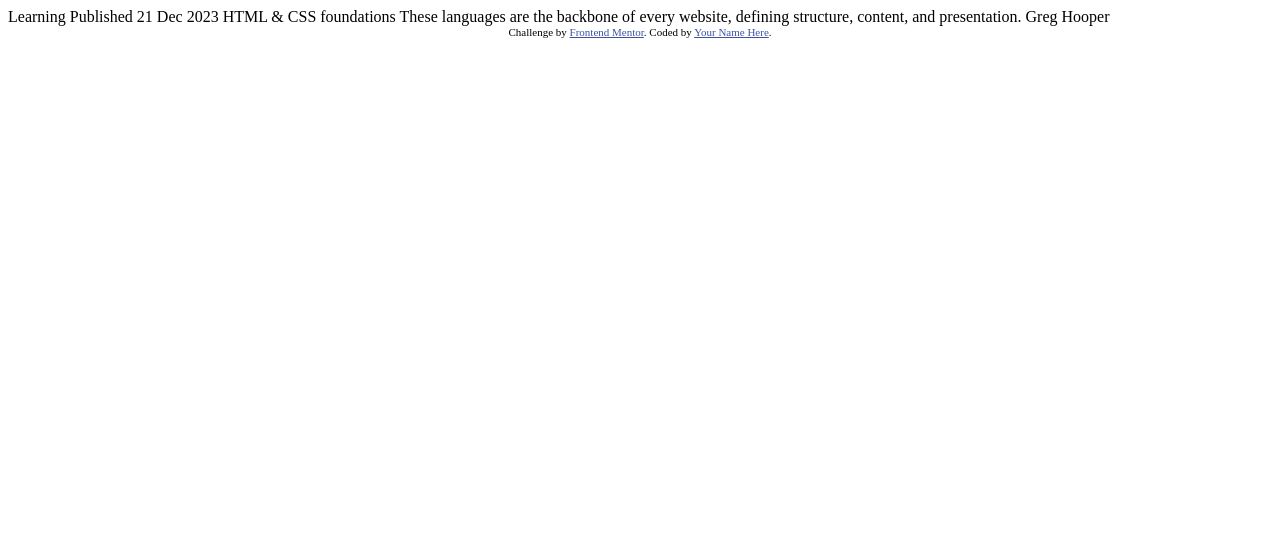
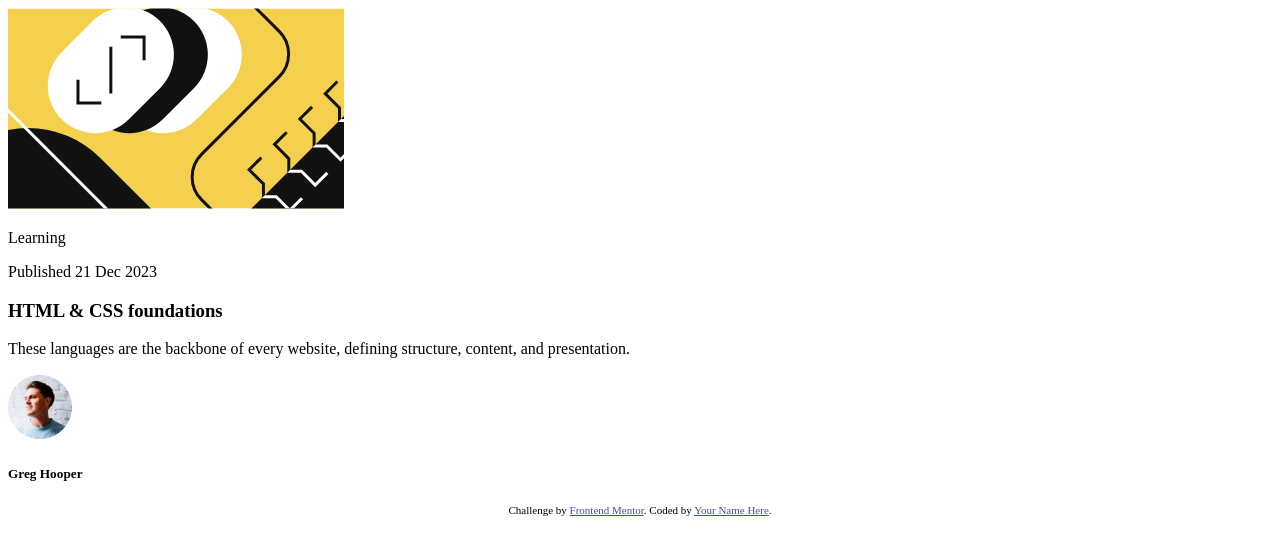
Before and after one commit to morrryyyyy/blog_preview_card, a plain HTML site: page index.html in a window 1280 px wide. Drawn offline with Linux system fonts and the light colour scheme.

Commit message:
set up markup skeleton

```diff
--- a/index.html
+++ b/index.html
@@ -3,29 +3,32 @@
 <head>
   <meta charset="UTF-8">
   <meta name="viewport" content="width=device-width, initial-scale=1.0"> <!-- displays site properly based on user's device -->
-
   <link rel="icon" type="image/png" sizes="32x32" href="./assets/images/favicon-32x32.png">
-
+  <link rel="stylesheet" href="style.css">
   <title>Frontend Mentor | Blog preview card</title>
-
-  <!-- Feel free to remove these styles or customise in your own stylesheet 👍 -->
-  <style>
-    .attribution { font-size: 11px; text-align: center; }
-    .attribution a { color: hsl(228, 45%, 44%); }
-  </style>
 </head>
 <body>
-
+<div class="container">
+  <img src="./assets/images/illustration-article.svg" alt="">
+<p class="box-tag">
   Learning
-
+</p>
+<p>
   Published 21 Dec 2023
-
-  HTML & CSS foundations
-
+</p>
+<h3>
+   HTML & CSS foundations
+</h3>
+<p>
   These languages are the backbone of every website, defining structure, content, and presentation.
 
+</p>
+<img src="./assets/images/image-avatar.webp" alt="">
+<h5>
   Greg Hooper
 
+</h5>
+</div>
   <div class="attribution">
     Challenge by <a href="https://www.frontendmentor.io?ref=challenge" target="_blank">Frontend Mentor</a>.
     Coded by <a href="#">Your Name Here</a>.
```
